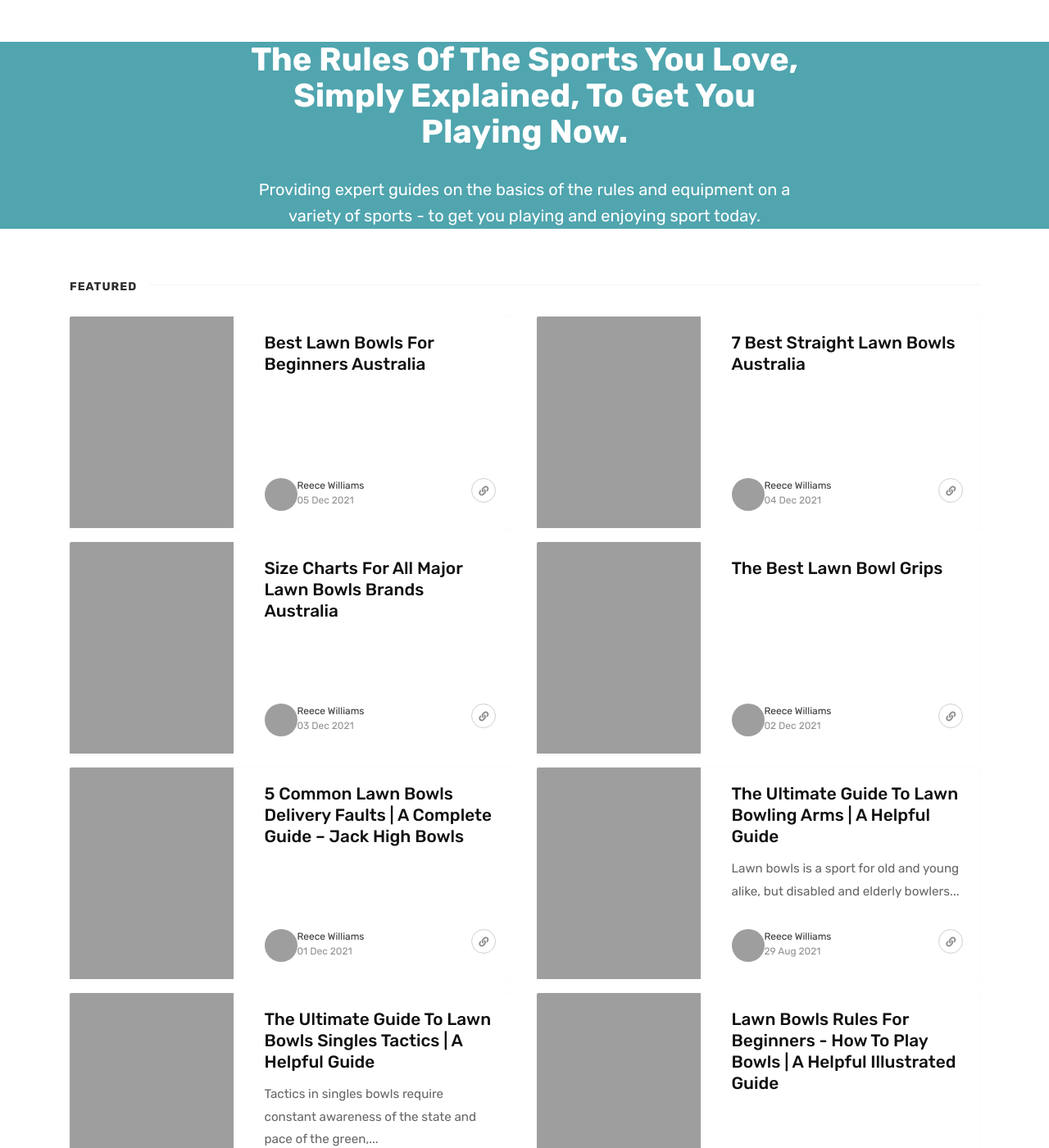
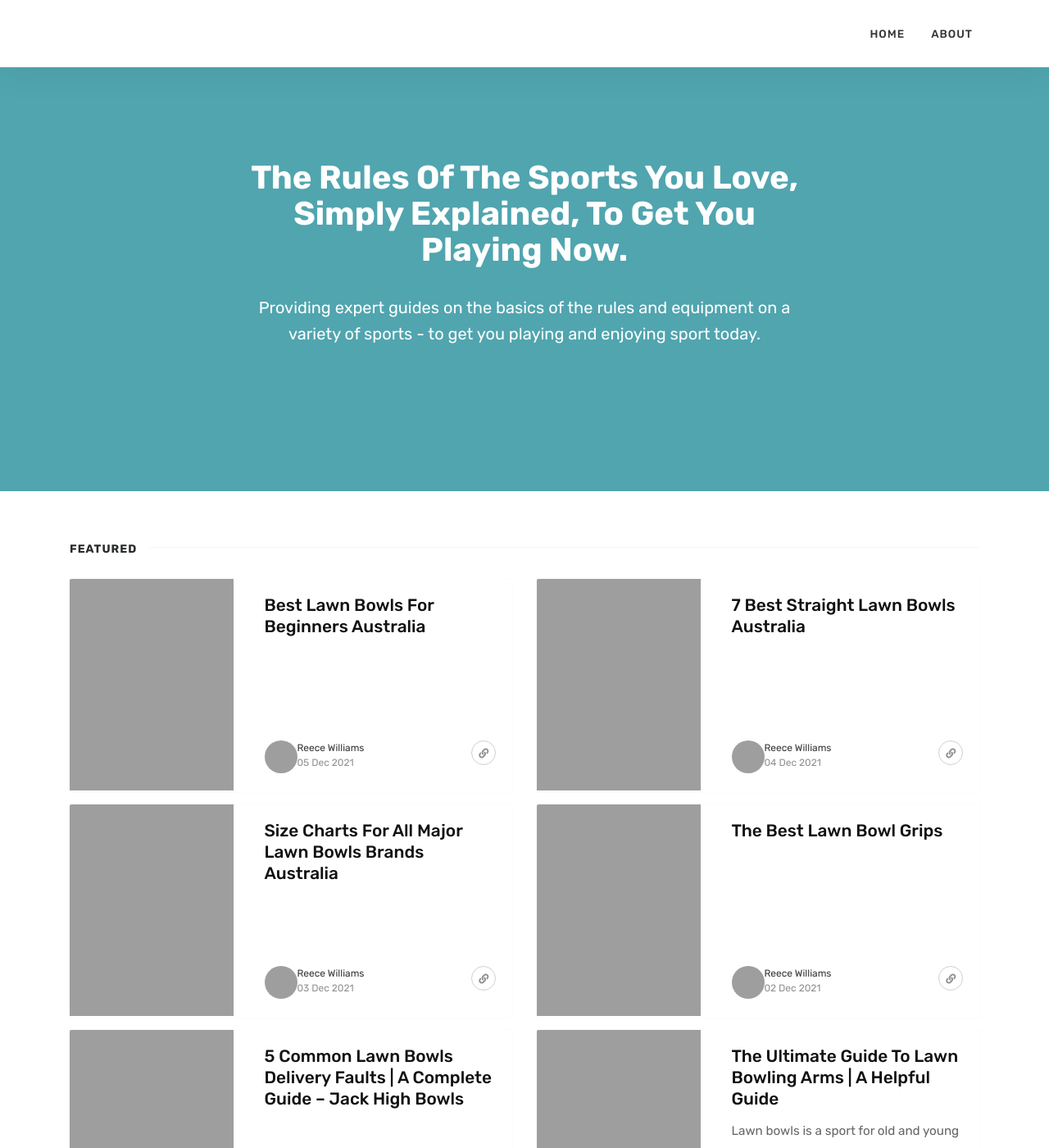
Before and after one commit to krussll/howtoplaysport, a Jekyll site: the page built from index.html, in a window 1280 px wide and 1400 px high. Shown: the whole window at 82% size. Built offline with Jekyll 4.4.1, drawn with Linux system fonts in a browser that asks for light colours; nearby versions of some CDN libraries; grey boxes are pictures that could not be loaded.

Commit message:
Update theme.css

```diff
--- a/assets/css/theme.css
+++ b/assets/css/theme.css
@@ -331,6 +331,7 @@
 }
 .intro {
     background-color: #50A5AF;
+    padding: 9rem 0;
     margin-top:-87px;
     margin-bottom: 3.5rem;
     z-index: 1;
```
